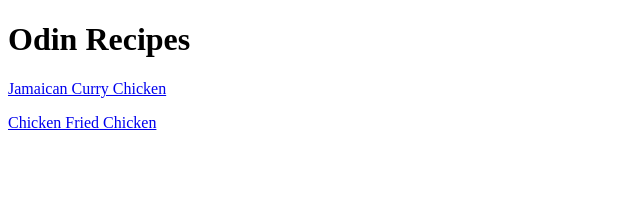
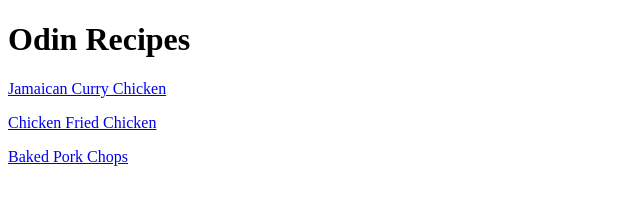
Before and after one commit to OverdueYeti/odin-recipes, a plain HTML site: page index.html in a window 1280 px wide. Shown: the whole page, without its empty margins (0-640 px from the left). Drawn offline with Linux system fonts and the light colour scheme.

Commit message:
Add new recipe link
Included a link to the new recipe added for baked pork chops

```diff
--- a/index.html
+++ b/index.html
@@ -10,5 +10,6 @@
         <h1>Odin Recipes</h1>
         <p><a href="recipes/jamaican-curry-chicken.html">Jamaican Curry Chicken</a></p>
         <p><a href="recipes/chicken-fried-chicken.html">Chicken Fried Chicken</a></p>
+        <p><a href="recipes/baked-pork-chops.html">Baked Pork Chops</a></p>
     </body>
 </html>
```
